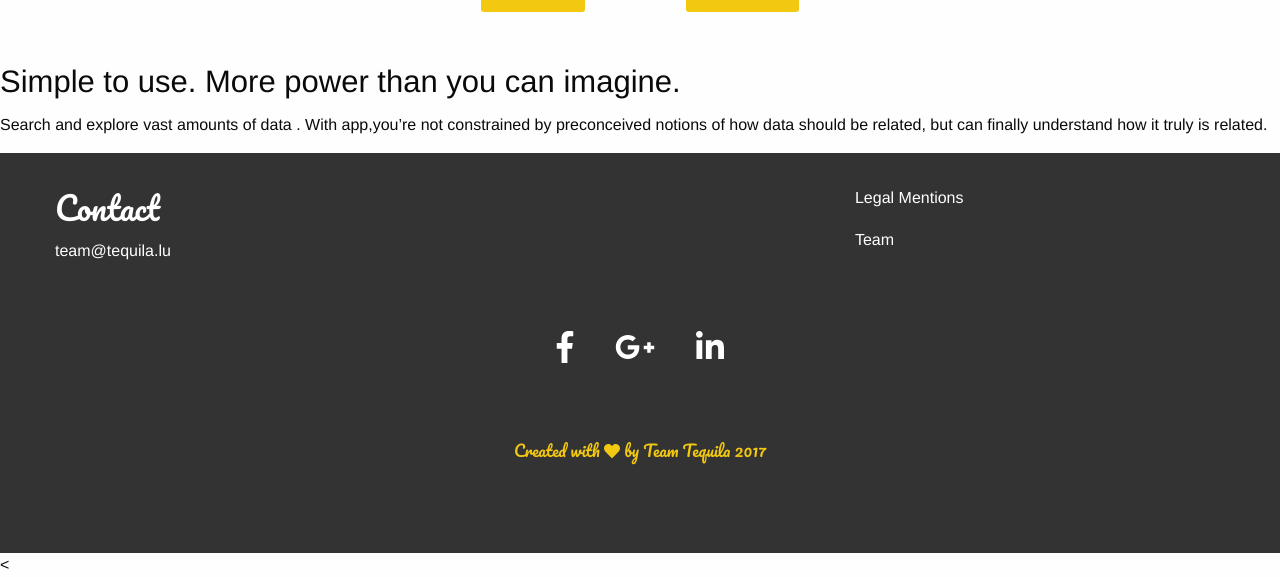
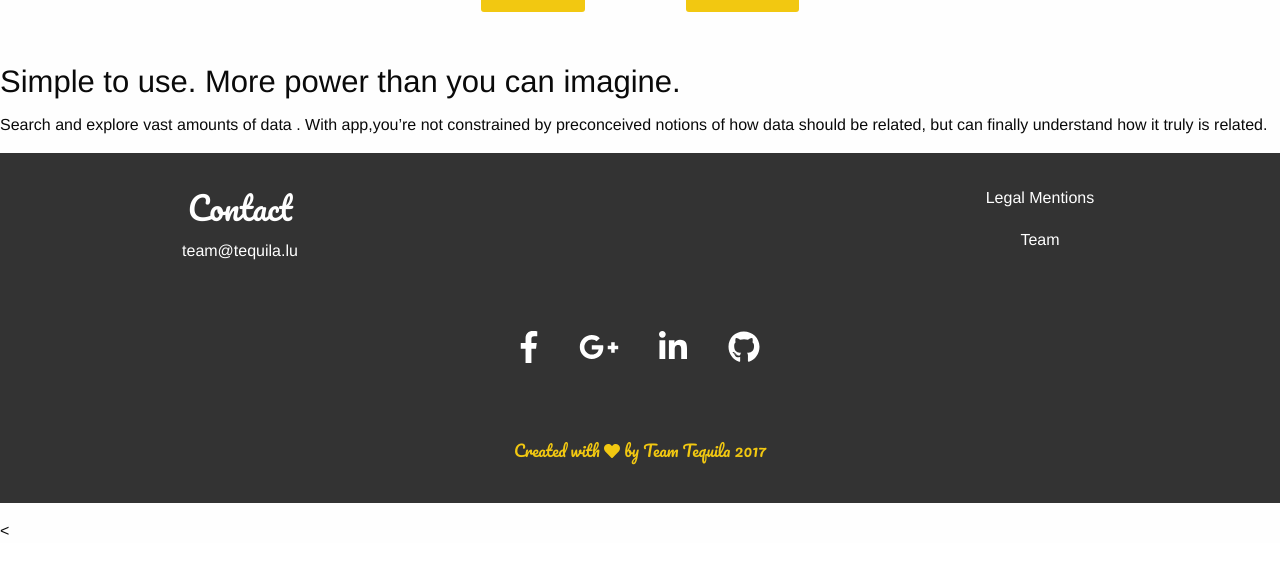
Before and after one commit to Jeremy6717/Tequila_project, a PHP site: template templates/home.html.twig in a window 1280 px wide. Shown: the part 817-1394 px from the top of the page. After the commit the page ends 1360 px from the top, so only its background shows below. Run offline with PHP 8.4, Linux system fonts and the light colour scheme; the template is opened without the code that fills it, so the values that code supplies are empty; some libraries are stand-ins or nearby versions.

Commit message:
design homepage modification

```diff
--- a/templates/footer.html.twig
+++ b/templates/footer.html.twig
@@ -35,6 +35,7 @@
             <a href="https://www.facebook.com/"><i class="fab fa-facebook-f " id="linksfb"></i></a>
             <a href="https://plus.google.com/"><i class="fab fa-google-plus-g "id="linksG"></i></a>
             <a href="https://www.linkedin.com/"><i class="fab fa-linkedin-in links" id="linksLn"></i></a>
+            <a href="https://github.com/Jeremy6717/Tequila_project"><i class="fab fa-github" id="linkGithub"></i></a>
         </div>
 
         <!--copyright-->
--- a/templates/layout.html.twig
+++ b/templates/layout.html.twig
@@ -14,6 +14,44 @@
             <link href="{{ asset('lib/normalize.css') }}" rel="stylesheet" type="text/css" />
             <link href="{{ asset('css/style.css') }}" rel="stylesheet" type="text/css" />
             <script src="https://use.fontawesome.com/releases/v5.0.0/js/all.js"></script>
+
+            <!--Load the AJAX API-->
+            <script type="text/javascript" src="https://www.gstatic.com/charts/loader.js"></script>
+            <script type="text/javascript">
+
+                // Load the Visualization API and the corechart package.
+                google.charts.load('current', {'packages':['corechart']});
+
+                // Set a callback to run when the Google Visualization API is loaded.
+                google.charts.setOnLoadCallback(drawChart);
+
+                // Callback that creates and populates a data table,
+                // instantiates the pie chart, passes in the data and
+                // draws it.
+                function drawChart() {
+
+                    // Create the data table.
+                    var data = new google.visualization.DataTable();
+                    data.addColumn('string', 'Topping');
+                    data.addColumn('number', 'Slices');
+                    data.addRows([
+                        ['Mushrooms', 3],
+                        ['Onions', 1],
+                        ['Olives', 1],
+                        ['Zucchini', 1],
+                        ['Pepperoni', 2]
+                    ]);
+
+                    // Set chart options
+                    var options = {'title':'How Much Pizza I Ate Last Night',
+                        'width':400,
+                        'height':300};
+
+                    // Instantiate and draw our chart, passing in some options.
+                    var chart = new google.visualization.PieChart(document.getElementById('chart_div'));
+                    chart.draw(data, options);
+                }
+            </script>
         {% endblock %}
 
     </head>
--- a/web/css/style.css
+++ b/web/css/style.css
@@ -107,6 +107,18 @@ ul{
 }
 
 
+/****** MOBILE FOOTER ******************/
+
+article{
+    display: block;
+    width: 10rem;
+    margin-left: auto;
+    margin-right: auto;
+    text-align: center;
+}
+
+
+
 
 
 /*Header Report version mobile*/
@@ -155,8 +167,7 @@ footer{
     font-family: Arimo;
     color: white;
     width: 100%;
-    height: 400px;
-
+    height: 100%;
 }
 
 .social{
@@ -168,7 +179,8 @@ footer{
 
 #linksfb,
 #linksG,
-#linksLn{
+#linksLn,
+#linkGithub{
       color: white;
       margin: 1rem;
 
@@ -176,7 +188,8 @@ footer{
 
 #linksfb:hover,
 #linksG:hover,
-#linksLn:hover{
+#linksLn:hover,
+#linkGithub:hover{
     color:#f2c811;
     font-size: 3rem;
 
@@ -200,4 +213,10 @@ footer h5{
     color:#f2c811;
     font-family: Pacifico;
     margin-top: 50px;
+    padding-bottom: 2.5rem;
 }
+
+.sf-toolbar-clearer {
+    clear: both;
+    height: 0rem;
+}
```
